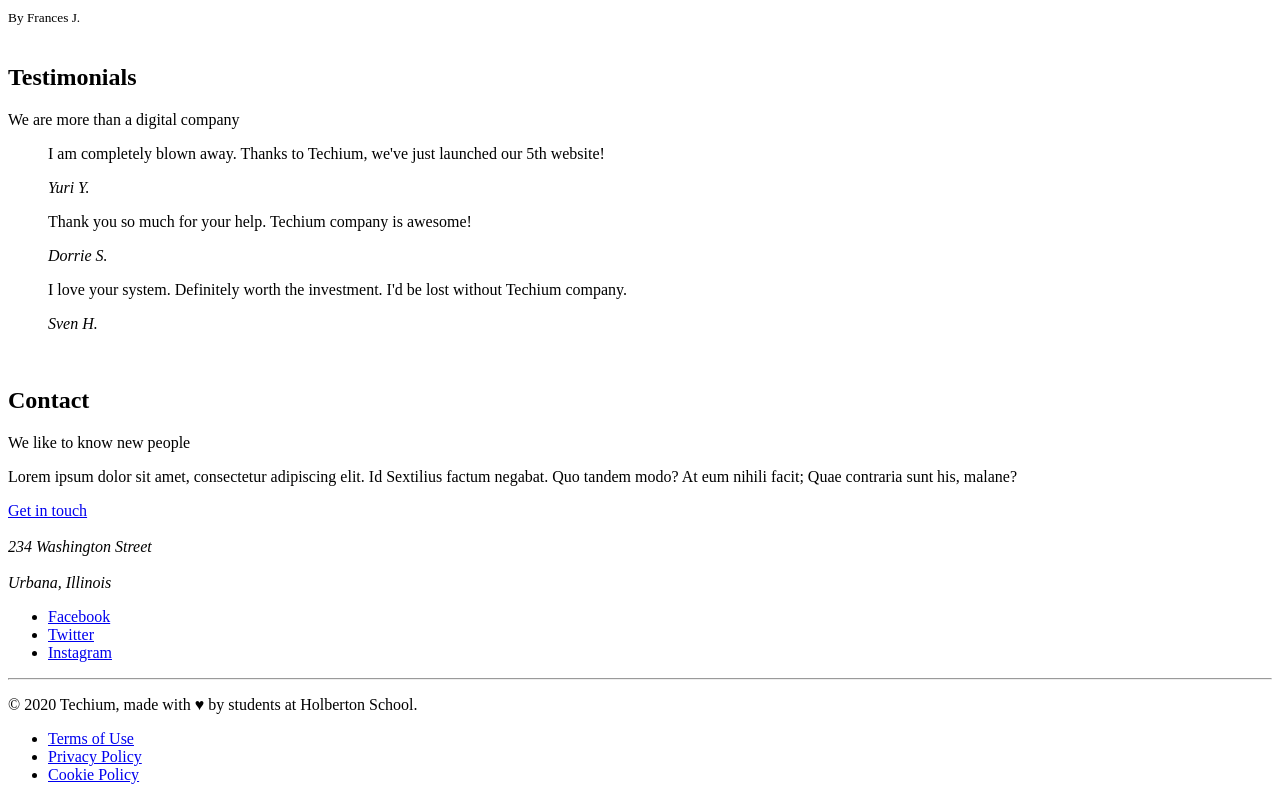
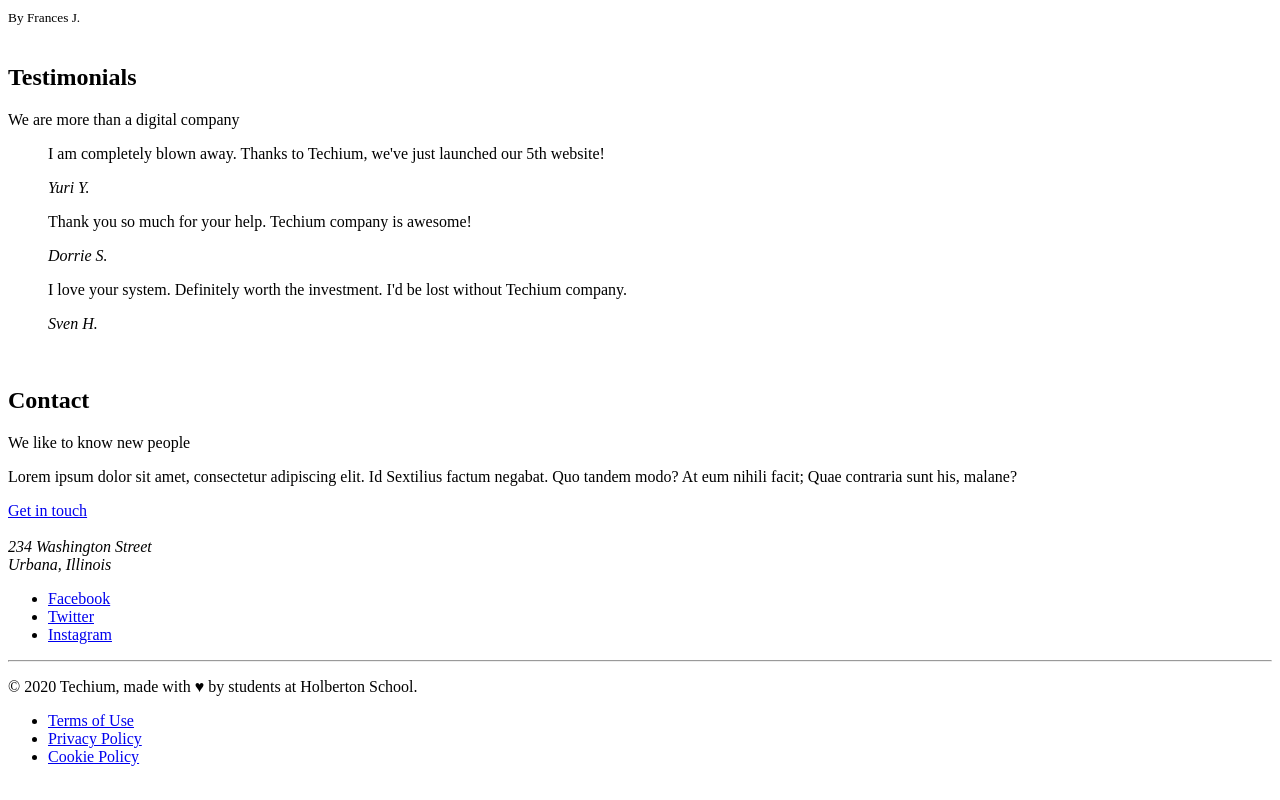
Before and after one commit to b-duncs/holbertonschool-web_front_end, a plain HTML site: page 0x00-html_advanced/31-index.html in a window 1280 px wide. Shown: the part 1950-2750 px from the top of the page. Drawn offline with Linux system fonts and the light colour scheme.

Commit message:
updated files

```diff
--- a/0x00-html_advanced/31-index.html
+++ b/0x00-html_advanced/31-index.html
@@ -190,9 +190,11 @@
         <br>
         <!-- Footer -->
         <footer>
-            <address>234 Washington Street</address>
-            <br>
-            <address>Urbana, Illinois</address>
+            <address>
+                234 Washington Street
+                <br>
+                Urbana, Illinois
+            </address>
             <div>
                 <ul>
                     <li><a href="https://www.facebook.com/HolbertonSchool/">Facebook</a></li>
```
